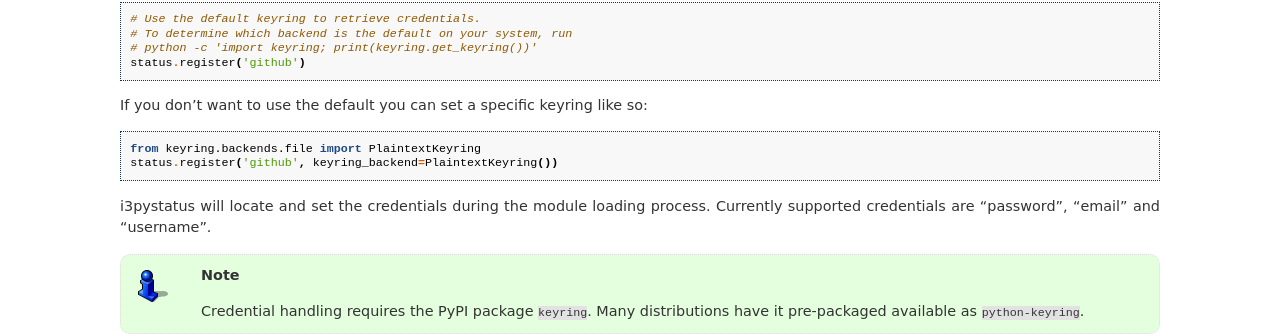
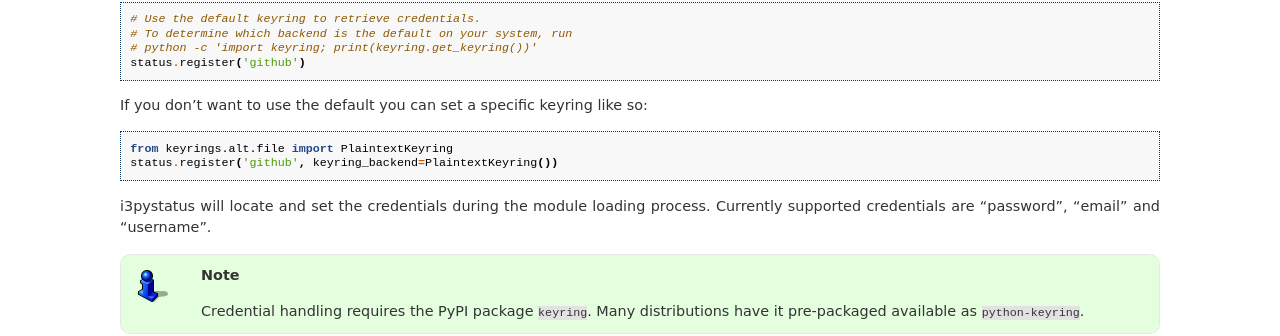
Before and after one commit to enkore/i3pystatus, a Sphinx documentation site: the page built from docs/configuration.rst, in a window 1280 px wide and 900 px high, scrolled down 1996 px. Shown: the part 118-454 px from the top of the window. Built offline with Sphinx 7.4.7, drawn with Linux system fonts in a browser that asks for light colours.

Commit message:
Update PlaintextKeyring example with new import location.

```diff
--- a/docs/configuration.rst
+++ b/docs/configuration.rst
@@ -146,7 +146,7 @@ If you don't want to use the default you can set a specific keyring like so:
 
 .. code:: python
 
-    from keyring.backends.file import PlaintextKeyring
+    from keyrings.alt.file import PlaintextKeyring
     status.register('github', keyring_backend=PlaintextKeyring())
 
 i3pystatus will locate and set the credentials during the module
```
